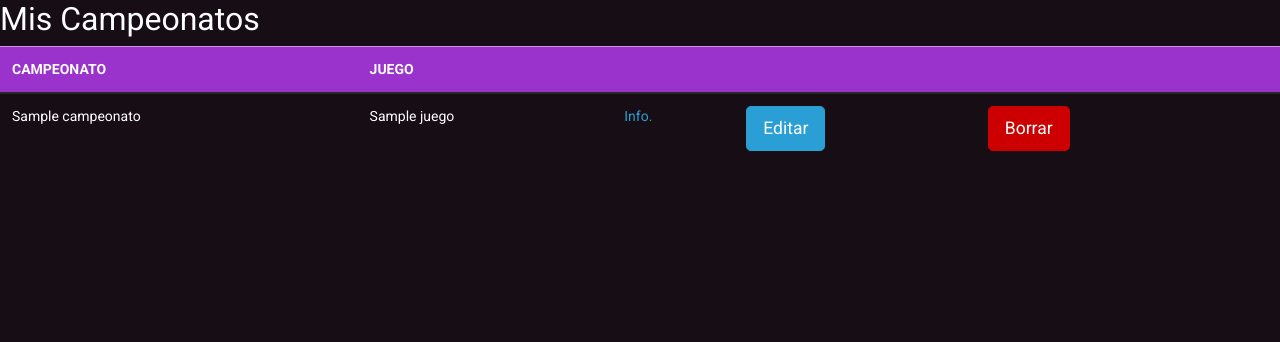
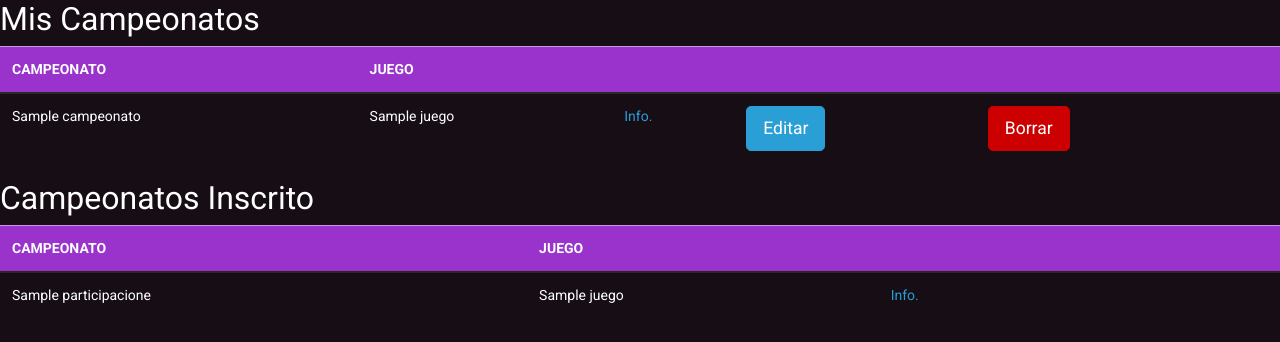
Before and after one commit to AntonioGigante/SES, a Symfony app: template templates/perfil/misCampeonatos.html.twig in a window 1280 px wide. Shown: the part 53-395 px from the top of the page. Run offline with Twig, Linux system fonts and the light colour scheme; the template is opened without the code that fills it: most values are stand-ins (such as "Sample title", 1, 10 or a date in 2020); some libraries are stand-ins or nearby versions.

Commit message:
ver campeonatos inscrito

```diff
--- a/templates/perfil/misCampeonatos.html.twig
+++ b/templates/perfil/misCampeonatos.html.twig
@@ -32,4 +32,35 @@
     {% endif %}
 </table>
 
+<h4>Campeonatos Inscrito</h4>
+
+<table id="parcicipaciones" class="table table-hover">
+    <thead>
+        <tr class="table-info">
+            <th scope="col">CAMPEONATO</th>
+            <th scope="col">JUEGO</th>
+            <th scope="col"></th>
+            <th scope="col"></th>
+            <th scope="col"></th>
+            <th scope="col"></th>
+        </tr>
+    </thead>
+    {% if participaciones %}
+        {% if campeonatos %}
+            {% for campeonato in participaciones %}
+                <tr>
+                    <td>{{campeonato.campeonatoNombre}}</td>
+                    <td>{{campeonato.juego}}</td>
+                    <td><a href="{{path('campeonato_info', {'id': campeonato.id})}}">Info.</a></td>
+                    <td></td>
+                    <td></td>
+                    <td></td>
+                </tr>
+            {% endfor %}
+        {% endif %}
+    {% else %}
+        <p>No estas inscrito ningún campeonato por ahora</p>
+    {% endif %}
+</table>
+
 {% endblock %}
```
Also changed, not shown: src/Controller/PerfilController.php (+4 -15 lines).
